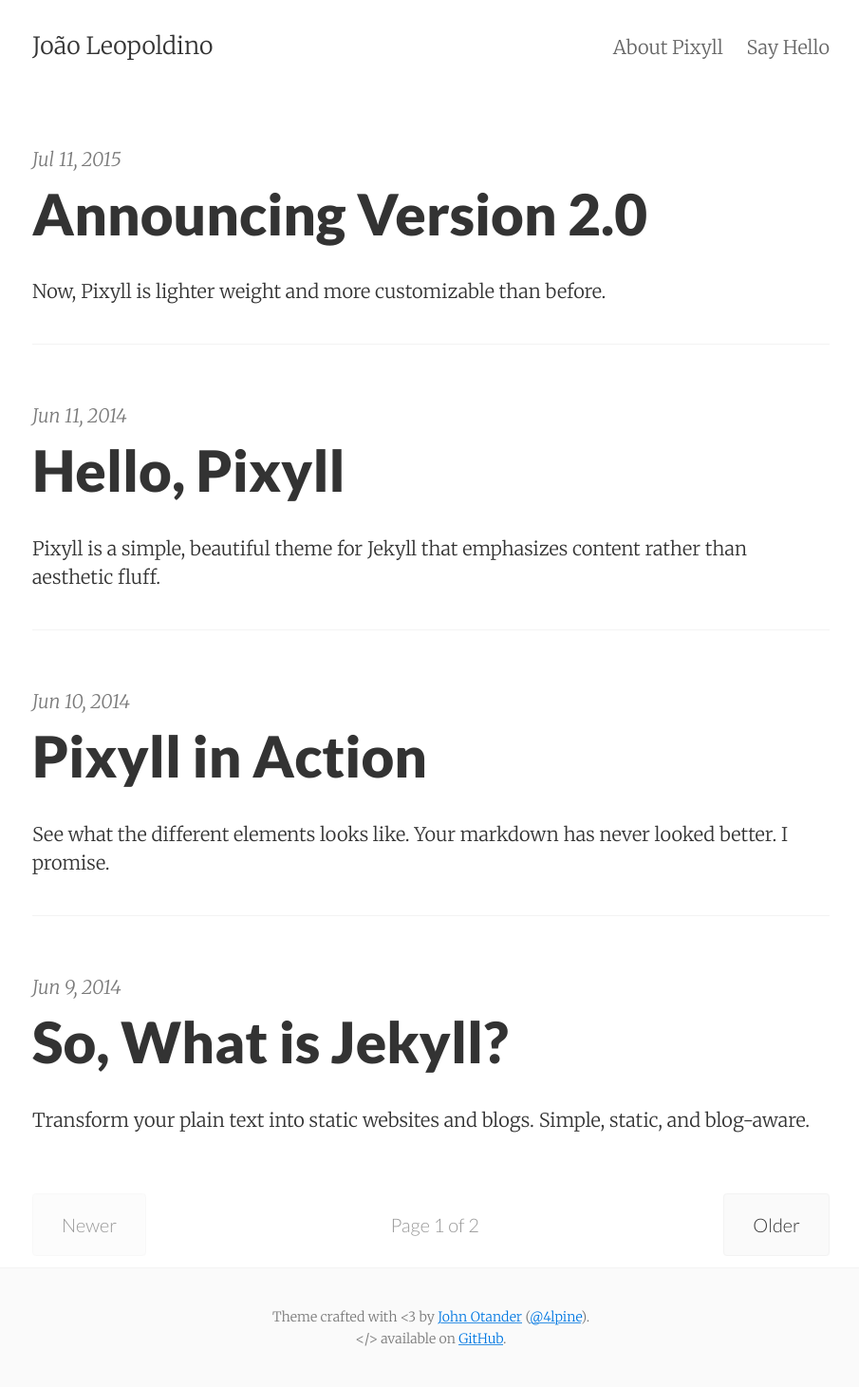
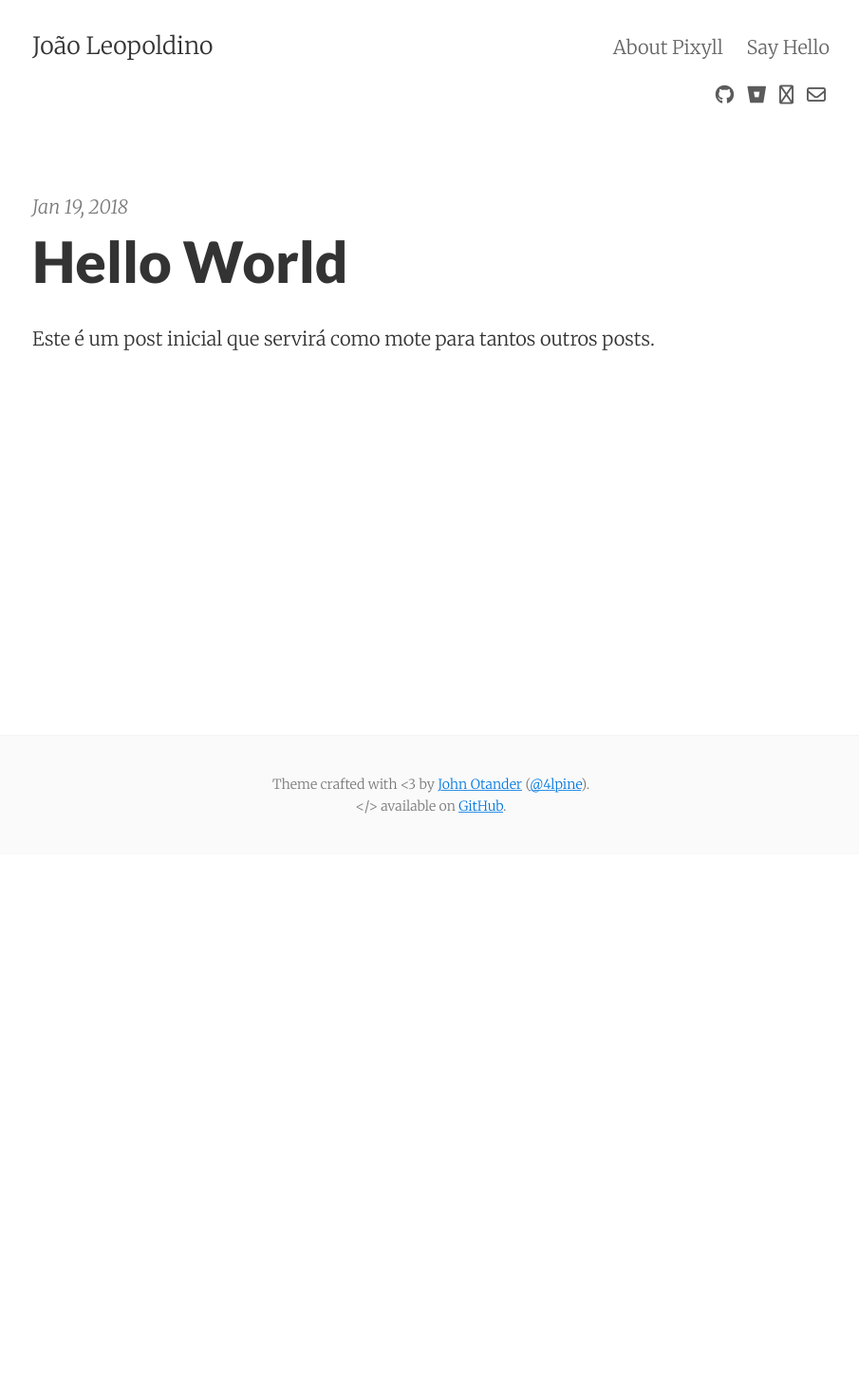
Before and after one commit to JoaoLeopoldino/joaoleopoldino.github.io, a Jekyll site: the page built from index.html, in a window 1280 px wide. Shown: the whole page at 95% size, without its empty margins (186-1091 px from the left). Built offline with Jekyll 4.4.1, drawn with Linux system fonts in a browser that asks for light colours; nearby versions of some CDN libraries; the list of posts is cut into pages by our own code; after the commit the page ends 900 px from its top, so only the background shows below that.

Commit message:
Update site

```diff
--- a/_config.yml
+++ b/_config.yml
@@ -23,7 +23,7 @@ bing_verification:
 animated:             false
 show_related_posts:   false
 show_post_footers:    false
-show_social_icons:    false
+show_social_icons:    true
 ajaxify_contact_form: false
 enable_mathjax: false
 extended_fonts: false
@@ -38,7 +38,7 @@ fb_page_id:
 
 # Disqus post comments
 # (leave blank to disable Disqus)
-disqus_shortname:
+disqus_shortname: jooleopoldino
 
 # Facebook Comments plugin
 # (leave blank to disable Facebook Comments, otherwise set it to true)
--- a/_posts/2014-06-09-so-what-is-jekyll.md
+++ /dev/null
@@ -1,17 +0,0 @@
----
-layout:     post
-title:      So, What is Jekyll?
-date:       2014-06-09 12:32:18
-summary:    Transform your plain text into static websites and blogs. Simple, static, and blog-aware.
-categories: jekyll pixyll
----
-
-Jekyll is a tool for transforming your plain text into static websites and
-blogs. It is simple, static, and blog-aware. Jekyll uses the
-[Liquid](http://docs.shopify.com/themes/liquid-basics) templating
-language and has builtin [Markdown](http://daringfireball.net/projects/markdown/)
-and [Textile](http://en.wikipedia.org/wiki/Textile_(markup_language)) support.
-
-It also ties in nicely to [Github Pages](https://pages.github.com/).
-
-Learn more about Jekyll on their [website](http://jekyllrb.com/).
--- a/_posts/2014-06-10-see-pixyll-in-action.md
+++ /dev/null
@@ -1,135 +0,0 @@
----
-layout:     post
-title:      Pixyll in Action
-date:       2014-06-10 12:31:19
-summary:    See what the different elements looks like. Your markdown has never looked better. I promise.
-categories: jekyll pixyll
----
-
-There is a significant amount of subtle, yet precisely calibrated, styling to ensure
-that your content is emphasized while still looking aesthetically pleasing.
-
-All links are easy to [locate and discern](#), yet don't detract from the [harmony
-of a paragraph](#). The _same_ goes for italics and __bold__ elements. Even the the strikeout
-works if <del>for some reason you need to update your post</del>. For consistency's sake,
-<ins>The same goes for insertions</ins>, of course.
-
-### Code, with syntax highlighting
-
-Here's an example of some ruby code with line anchors.
-
-{% highlight ruby lineanchors %}
-# The most awesome of classes
-class Awesome < ActiveRecord::Base
-  include EvenMoreAwesome
-
-  validates_presence_of :something
-  validates :email, email_format: true
-
-  def initialize(email, name = nil)
-    self.email = email
-    self.name = name
-    self.favorite_number = 12
-    puts 'created awesomeness'
-  end
-
-  def email_format
-    email =~ /\S+@\S+\.\S+/
-  end
-end
-{% endhighlight %}
-
-Here's some CSS:
-
-{% highlight css %}
-.foobar {
-  /* Named colors rule */
-  color: tomato;
-}
-{% endhighlight %}
-
-Here's some JavaScript:
-
-{% highlight js %}
-var isPresent = require('is-present')
-
-module.exports = function doStuff(things) {
-  if (isPresent(things)) {
-    doOtherStuff(things)
-  }
-}
-{% endhighlight %}
-
-Here's some HTML:
-
-{% highlight html %}
-<div class="m0 p0 bg-blue white">
-  <h3 class="h1">Hello, world!</h3>
-</div>
-{% endhighlight %}
-
-# Headings!
-
-They're responsive, and well-proportioned (in `padding`, `line-height`, `margin`, and `font-size`).
-They also heavily rely on the awesome utility, [BASSCSS](http://www.basscss.com/).
-
-##### They draw the perfect amount of attention
-
-This allows your content to have the proper informational and contextual hierarchy. Yay.
-
-### There are lists, too
-
-  * Apples
-  * Oranges
-  * Potatoes
-  * Milk
-
-  1. Mow the lawn
-  2. Feed the dog
-  3. Dance
-
-### Images look great, too
-
-![desk](https://cloud.githubusercontent.com/assets/1424573/3378137/abac6d7c-fbe6-11e3-8e09-55745b6a8176.png)
-
-_![desk](https://cloud.githubusercontent.com/assets/1424573/3378137/abac6d7c-fbe6-11e3-8e09-55745b6a8176.png)_
-
-
-### There are also pretty colors
-
-Also the result of [BASSCSS](http://www.basscss.com/), you can <span class="bg-dark-gray white">highlight</span> certain components
-of a <span class="red">post</span> <span class="mid-gray">with</span> <span class="green">CSS</span> <span class="orange">classes</span>.
-
-I don't recommend using blue, though. It looks like a <span class="blue">link</span>.
-
-### Footnotes!
-
-Markdown footnotes are supported, and they look great! Simply put e.g. `[^1]` where you want the footnote to appear,[^1] and then add
-the reference at the end of your markdown.
-
-### Stylish blockquotes included
-
-You can use the markdown quote syntax, `>` for simple quotes.
-
-> Lorem ipsum dolor sit amet, consectetur adipiscing elit. Suspendisse quis porta mauris.
-
-However, you need to inject html if you'd like a citation footer. I will be working on a way to
-hopefully sidestep this inconvenience.
-
-<blockquote>
-  <p>
-    Perfection is achieved, not when there is nothing more to add, but when there is nothing left to take away.
-  </p>
-  <footer><cite title="Antoine de Saint-Exupéry">Antoine de Saint-Exupéry</cite></footer>
-</blockquote>
-
-### There's more being added all the time
-
-Checkout the [Github repository](https://github.com/johnotander/pixyll) to request,
-or add, features.
-
-Happy writing.
-
----
-
-[^1]: Important information that may distract from the main text can go in footnotes.
--- a/_posts/2014-06-11-welcome-to-pixyll.markdown
+++ /dev/null
@@ -1,26 +0,0 @@
----
-layout:     post
-title:      Hello, Pixyll
-date:       2014-06-11 15:31:19
-summary:    Pixyll is a simple, beautiful theme for Jekyll that emphasizes content rather than aesthetic fluff.
-categories: jekyll pixyll
----
-
-Hello.
-
-Pixyll is a simple, beautiful theme for Jekyll that emphasizes content rather than aesthetic fluff. It's mobile _first_, fluidly responsive, and delightfully lightweight.
-
-It's pretty minimal, but leverages large type and drastic contrast to make a statement, on all devices.
-
-<blockquote>
-  <p>
-    Perfection is achieved, not when there is nothing more to add, but when there is nothing left to take away.
-  </p>
-  <footer><cite title="Antoine de Saint-Exupéry">Antoine de Saint-Exupéry</cite></footer>
-</blockquote>
-
-## Where is it?
-
-Checkout the [Github repository](https://github.com/johnotander/pixyll) to download it, request a feature, or report a bug.
-
-It's free, and open source ([MIT](http://opensource.org/licenses/MIT)).
--- a/_posts/2015-07-11-announcing-pixyll-version-2.md
+++ /dev/null
@@ -1,16 +0,0 @@
----
-layout:     post
-title:      Announcing Version 2.0
-date:       2015-07-11
-summary:    Now, Pixyll is lighter weight and more customizable than before.
-categories: jekyll pixyll
----
-
-In an effort to make Pixyll easier to customize and more aesthetically pleasing, we've released version `2.0`.
-
-Pixyll now features:
-
-* Line anchors in code blocks and new syntax highlighting
-* A customizable variables file
-* Modular, and lighter weight CSS
-* No more `max-width` media queries
--- /dev/null
+++ b/_posts/2018-01-19-hello-world.md
@@ -0,0 +1,10 @@
+---
+layout:     post
+title:      Hello World
+date:       2018-01-19 11:21:29
+summary:    Este é um post inicial que servirá como mote para tantos outros posts.
+categories: anuncio
+---
+
+Olá, mundo! Sabendo que nada sei apoio-me nos ombros de gigantes para que possa alcançar novos horizontes. Os gigantes neste caso são os inúmeros experts, bloggers que têm compartilhado os seus conhecimentos e que muito tem ajudado pessoas como eu, mas, agora é hora de retribuir escrevendo também.
+Já dizia alguém que escrever faz um bem danado e é neste sentido que escrevo e pretendo partilhar com o resto do mundo aquelas “coisas que eu sei” ou que tenho aprendido e que a mim despertam curiosidade, através deste blog. Espero que todo tempo que está para decorrer seja imenso e gratificante..
```
Also changed, not shown: _posts/2014-06-08-pixyll-has-pagination.md (deleted, +0 -9 lines), category/anuncio.md (added, +6 -0 lines), category/jekyll.md (deleted, +0 -6 lines), images/me.jpeg, 1 other file.
